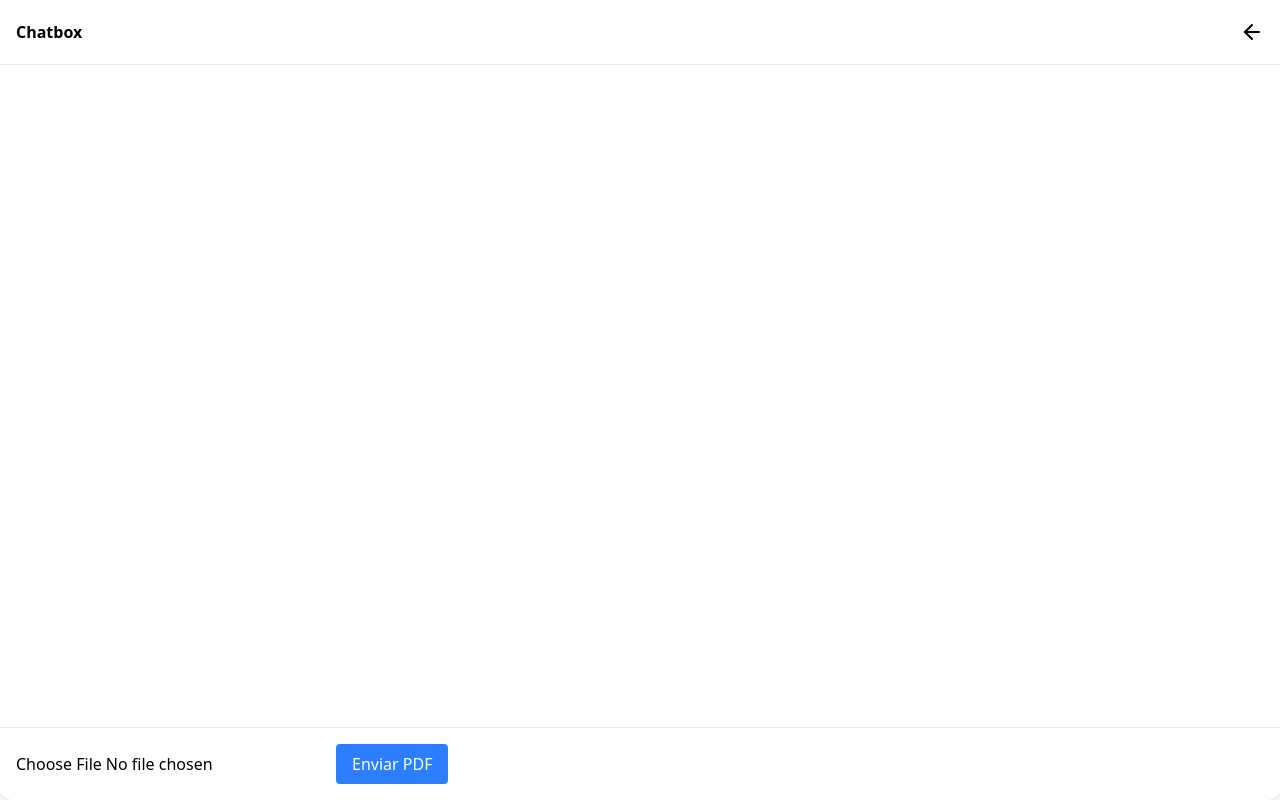
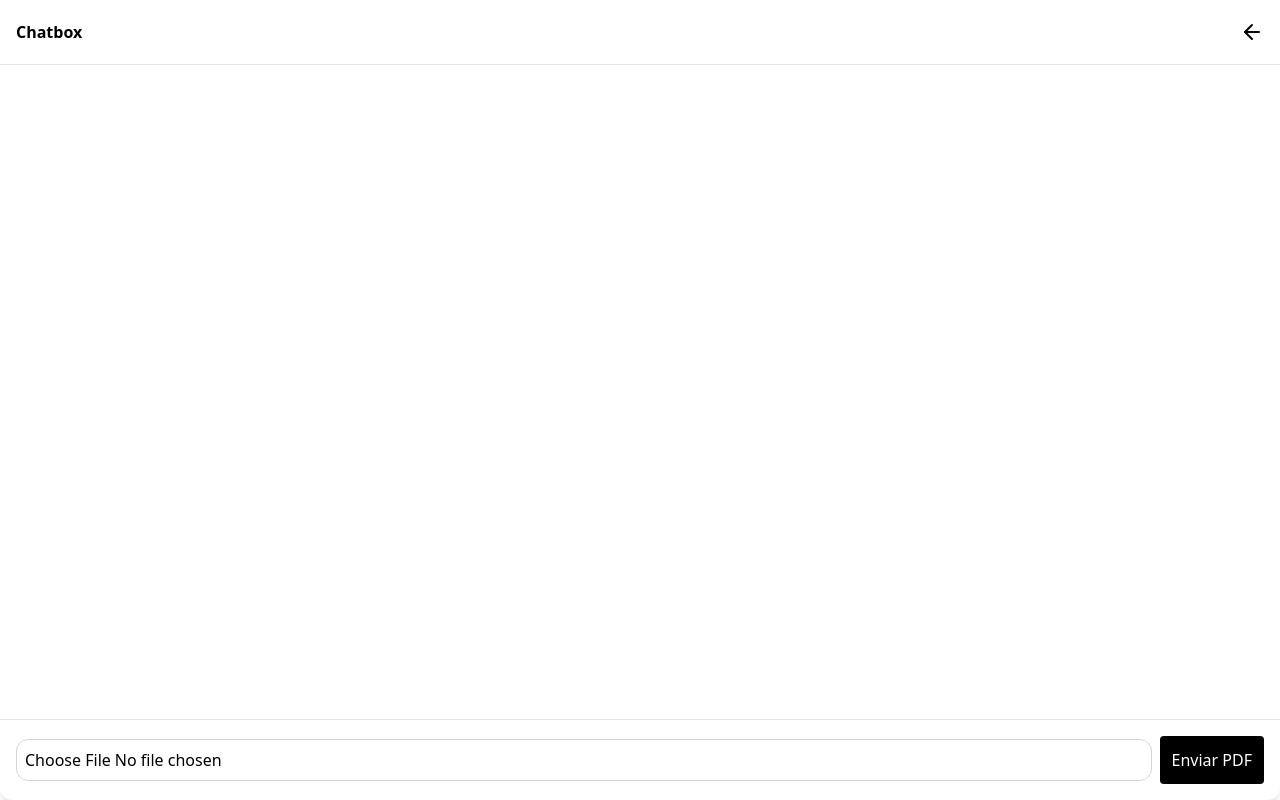
Before and after one commit to FernandoMoreti/Hackathon, a React (Vite) app in the folder apps/web/chatbot/: page /chatauditoria in a window 1280 px wide. Built offline with nearby package versions, Linux system fonts and the light colour scheme.

Commit message:
Estilizando front

```diff
--- a/apps/web/chatbot/src/components/ChatBotAuditoria.tsx
+++ b/apps/web/chatbot/src/components/ChatBotAuditoria.tsx
@@ -1,6 +1,4 @@
 import { useState, useRef, useEffect, ChangeEvent } from "react";
-import ChatInput from "./ChatInput";
-import ChatButton from "./ChatButton";
 import { Link } from "react-router-dom";
 import { ArrowLeft } from "lucide-react";
 
@@ -112,10 +110,10 @@ export default function ChatAuditoria() {
 
       <div className="p-4 border-t border-gray-200 flex flex-col gap-2">
         <div className="flex gap-2 items-center">
-          <input type="file" accept="application/pdf" onChange={handlePdfChange} />
+          <input className="flex-1 bg-white resize-none border border-gray-300 rounded-xl p-2 focus:outline-none text-black" type="file" accept="application/pdf" onChange={handlePdfChange} />
           <button
             onClick={handleSendPdf}
-            className="bg-blue-500 text-white px-4 py-2 rounded"
+            className="bg-black text-white p-3 flex items-center justify-center rounded hover:bg-gray-800 transition"
           >
             Enviar PDF
           </button>
```
